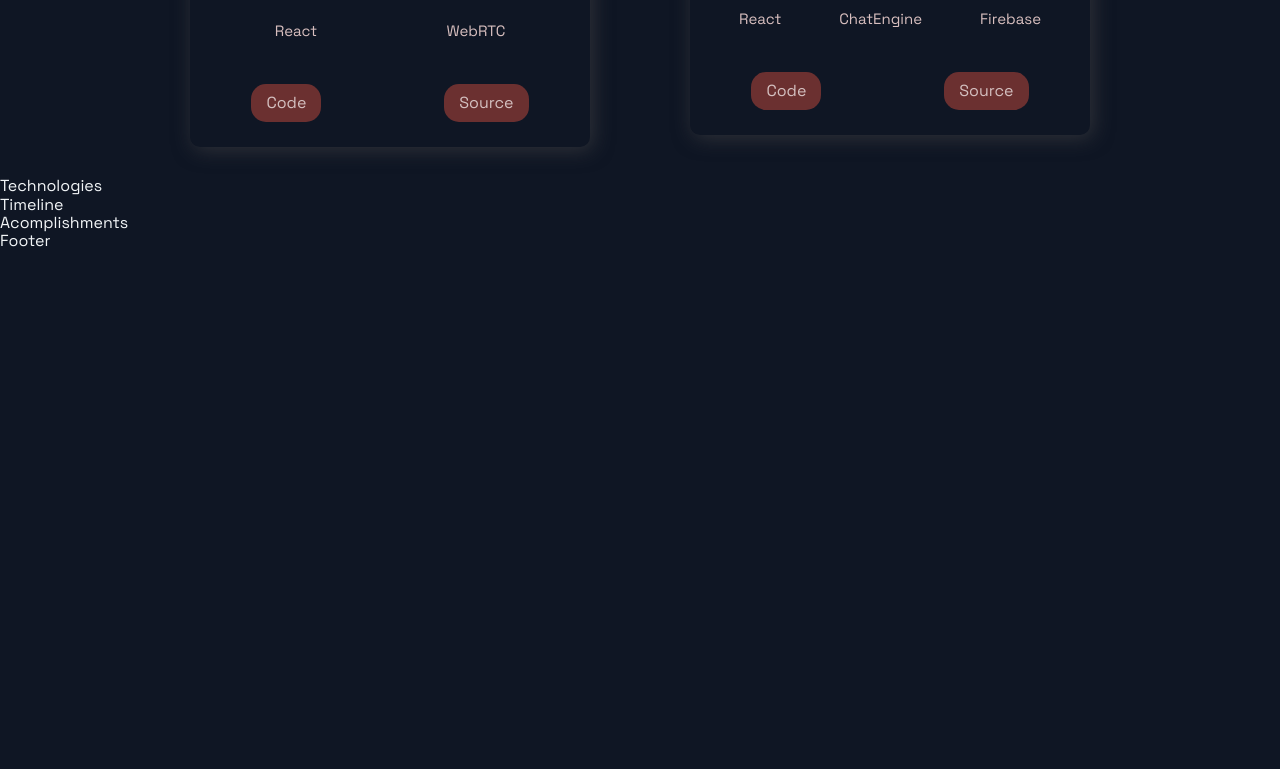
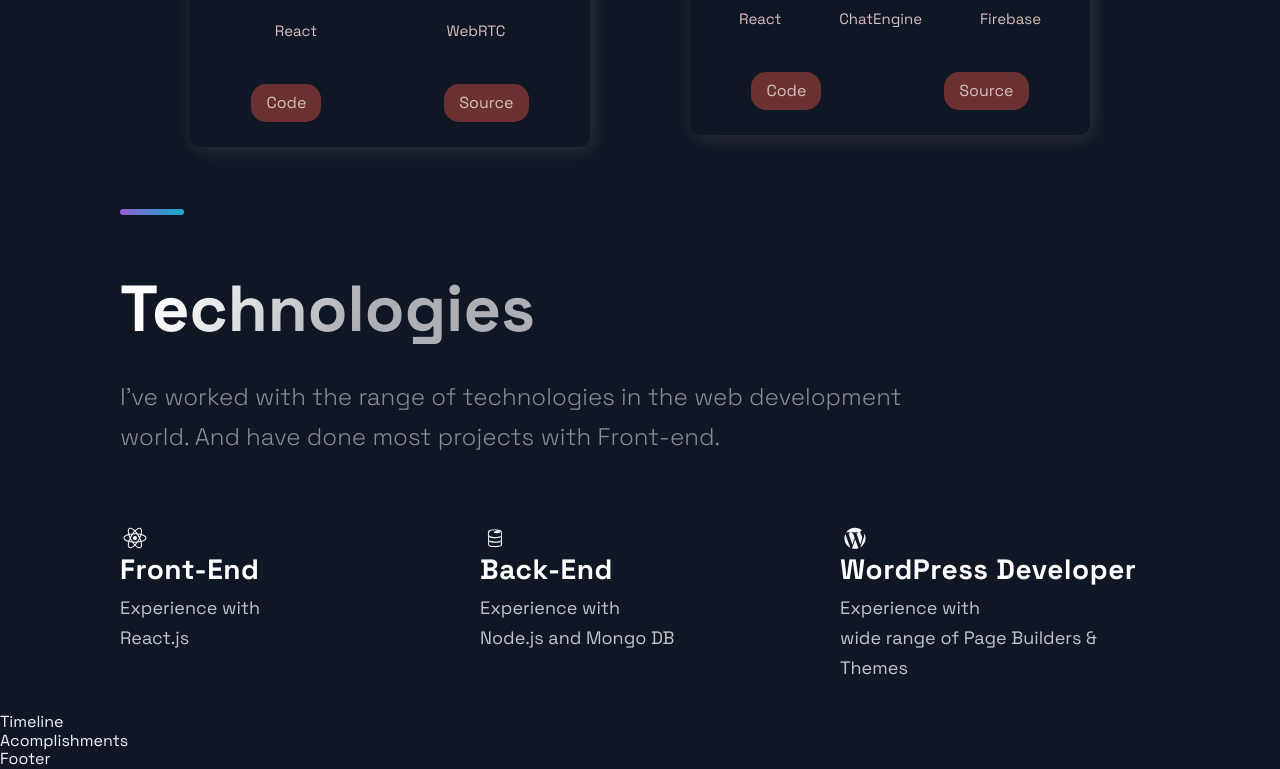
Before and after one commit to haroonbajwa/Portfolio_NextJS, a Next.js app: page / in a window 1280 px wide. Shown: the part 2137-2906 px from the top of the page. Before the commit the page ends 2388 px from the top, so only its background shows below. Built offline with nearby package versions, Linux system fonts and the light colour scheme.

Commit message:
technologies section

```diff
--- a/src/components/Technologies/Technologies.js
+++ b/src/components/Technologies/Technologies.js
@@ -1,12 +1,48 @@
 import React from 'react';
-import { DiFirebase, DiReact, DiZend } from 'react-icons/di';
+import { DiFirebase, DiReact, DiWordpress } from 'react-icons/di';
 import { Section, SectionDivider, SectionText, SectionTitle } from '../../styles/GlobalComponents';
 import { List, ListContainer, ListItem, ListParagraph, ListTitle } from './TechnologiesStyles';
 
 const Technologies = () =>  (
-  <div>
-    Technologies
-  </div>
+  <Section id="tech">
+    <SectionDivider />
+    <SectionTitle main>Technologies</SectionTitle>
+    <SectionText>
+      I've worked with the range of technologies in the web development world. And have done most projects with Front-end.
+    </SectionText>
+    <List>
+      <ListItem>
+        <DiReact size="3rem" />
+        <ListContainer>
+          <ListTitle>Front-End</ListTitle>
+          <ListParagraph>
+            Experience with <br />
+            React.js
+          </ListParagraph>
+        </ListContainer>
+      </ListItem>
+      <ListItem>
+        <DiFirebase size="3rem" />
+        <ListContainer>
+          <ListTitle>Back-End</ListTitle>
+          <ListParagraph>
+            Experience with <br />
+            Node.js and Mongo DB
+          </ListParagraph>
+        </ListContainer>
+      </ListItem>
+      <ListItem>
+        <DiWordpress size="3rem" />
+        <ListContainer>
+          <ListTitle>WordPress Developer</ListTitle>
+          <ListParagraph>
+            Experience with <br />
+            wide range of Page Builders & Themes
+          </ListParagraph>
+        </ListContainer>
+      </ListItem>
+    </List>
+  </Section>
 );
 
 export default Technologies;
```
